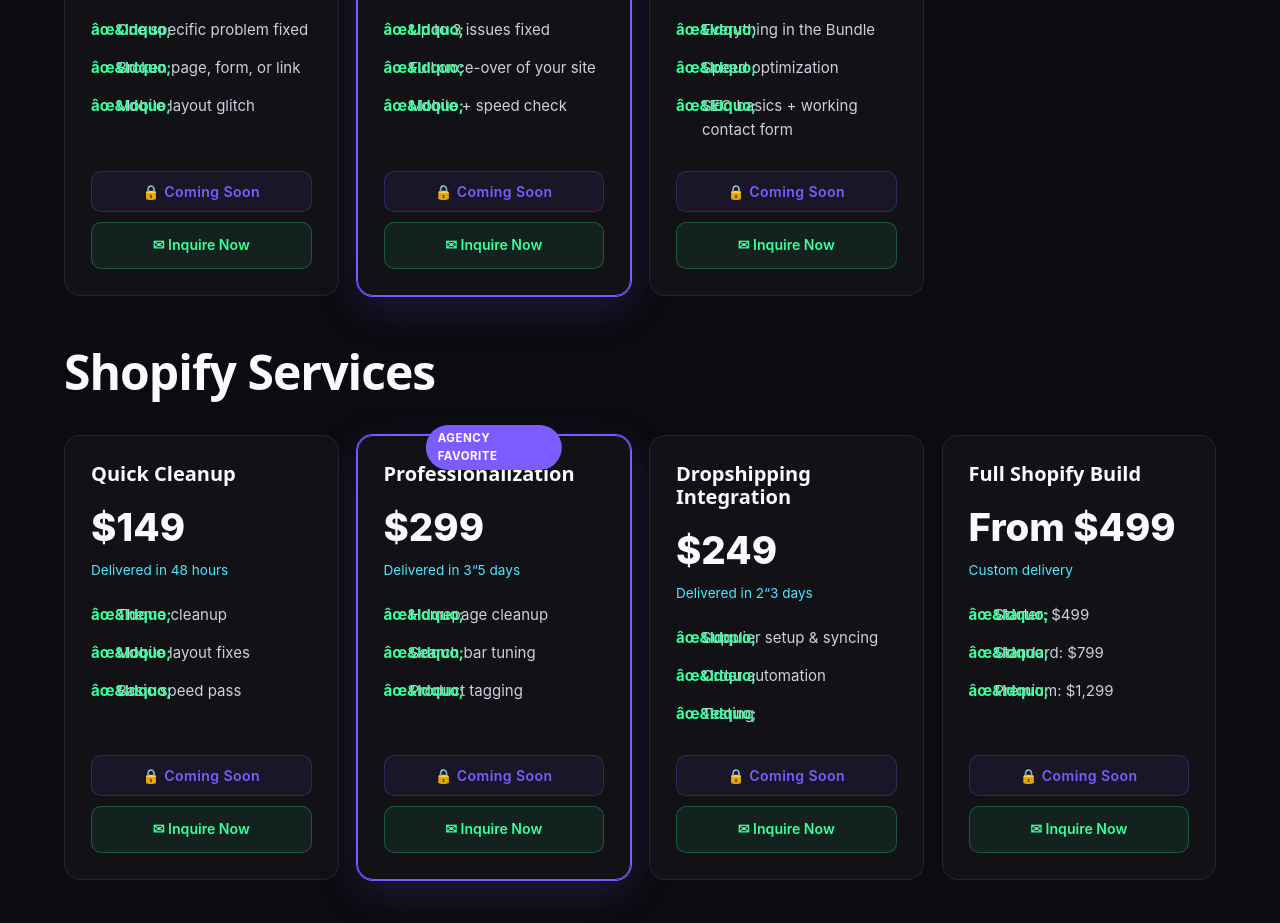
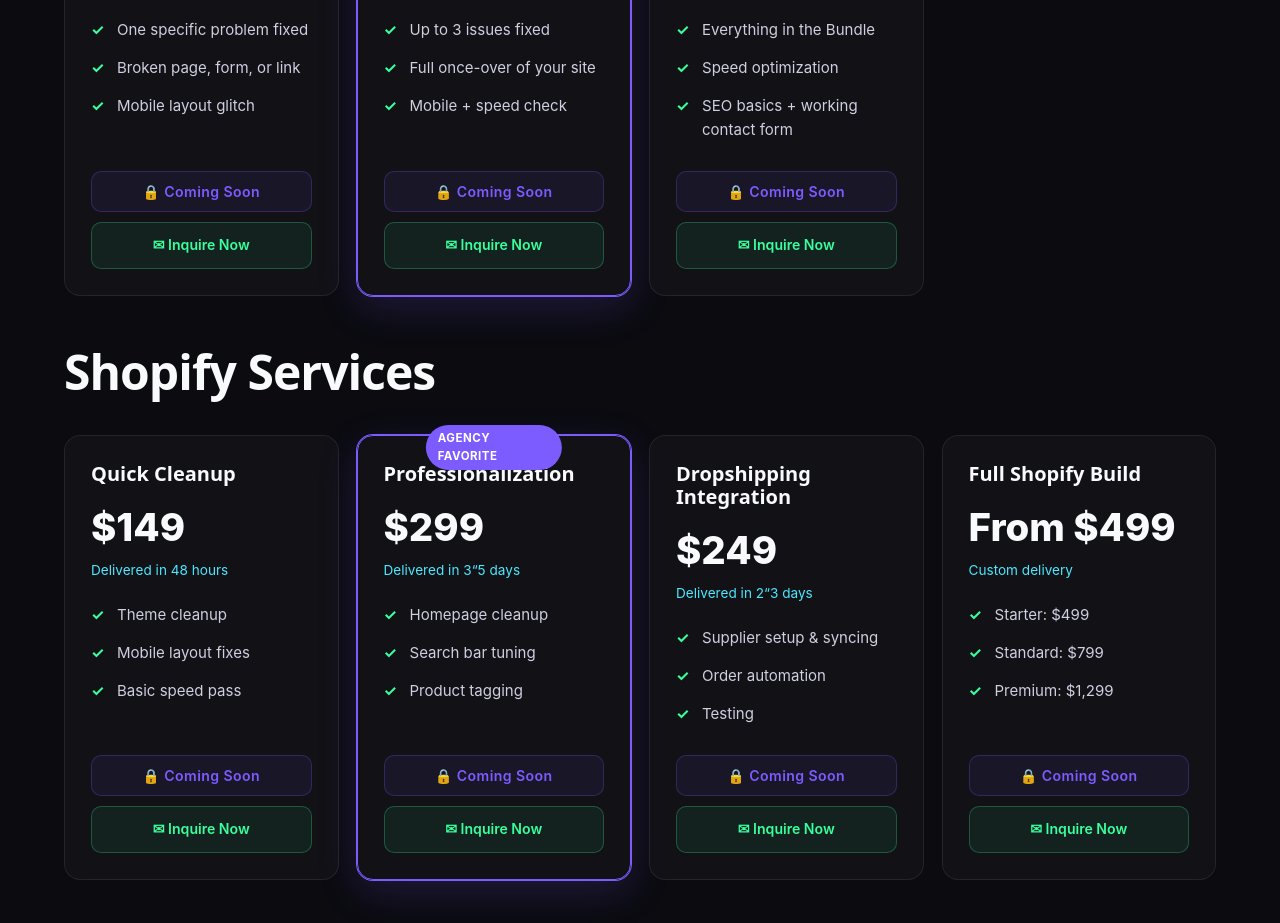
Before and after one commit to UniversalNetworkDevelopment/und-industries-website, a plain HTML site: page docs/services.html in a window 1280 px wide. Shown: the part 773-1696 px from the top of the page. Drawn offline with nearby package versions, Linux system fonts and the light colour scheme.

Commit message:
fix(services): repair corrupted CSS checkmark in svc-list ::before

```diff
--- a/docs/services.html
+++ b/docs/services.html
@@ -43,7 +43,7 @@
     .svc-eta { color: #4de8ff; font-size: .85rem; margin-bottom: 14px; }
     .svc-list { list-style: none; padding: 0; margin: 0 0 22px; flex: 1; }
     .svc-list li { padding: 7px 0 7px 26px; position: relative; color: #cfcfe0; font-size: .94rem; }
-    .svc-list li::before { content: "âœ&ldquo;"; position: absolute; left: 0; color: #39ff9d; font-weight: 700; }
+    .svc-list li::before { content: "\2713"; position: absolute; left: 0; color: #39ff9d; font-weight: 700; }
     .svc-paybtn { width: 100%; } .btn-cs + .btn-cs-contact { margin-top: 10px; }
     .svc-how { background: #121216; border: 1px solid rgba(255,255,255,.07); border-radius: 16px; padding: 30px; margin: 10px 0 36px; }
     .svc-steps { display: grid; grid-template-columns: repeat(auto-fit, minmax(180px,1fr)); gap: 18px; margin-top: 18px; }
```
